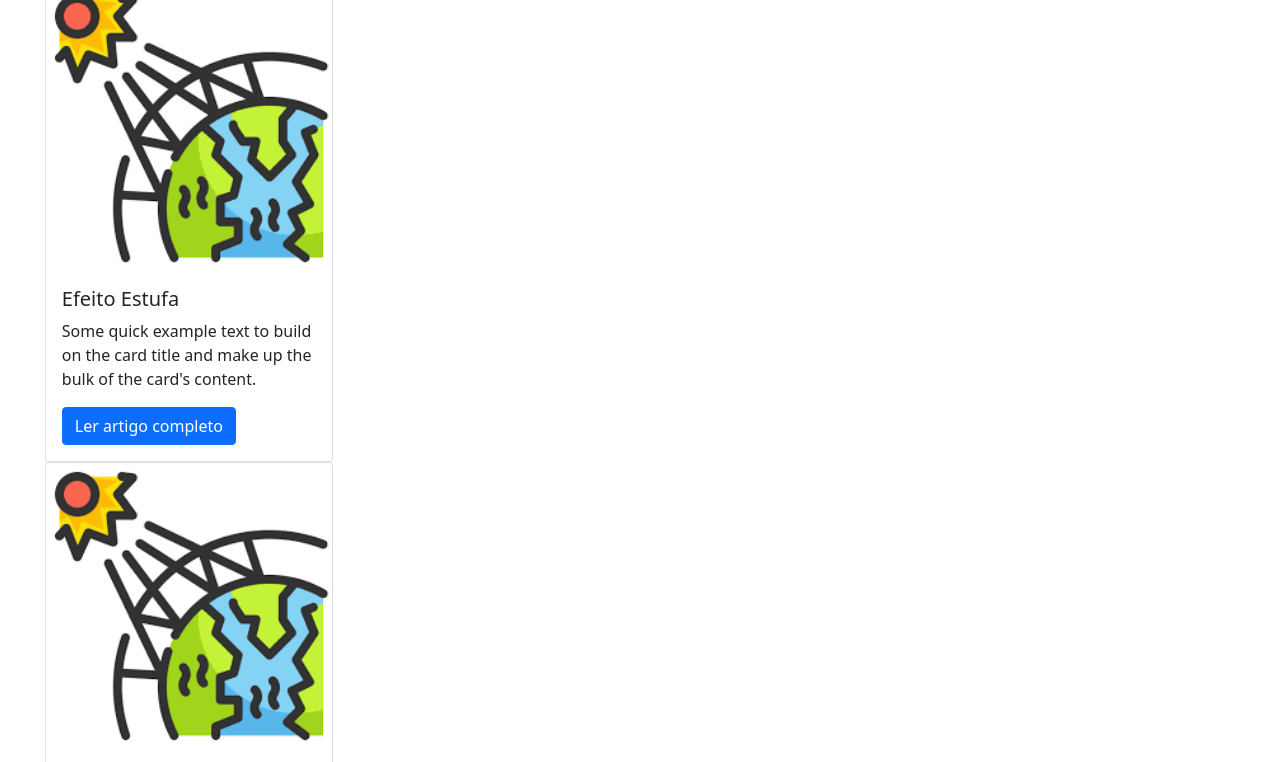
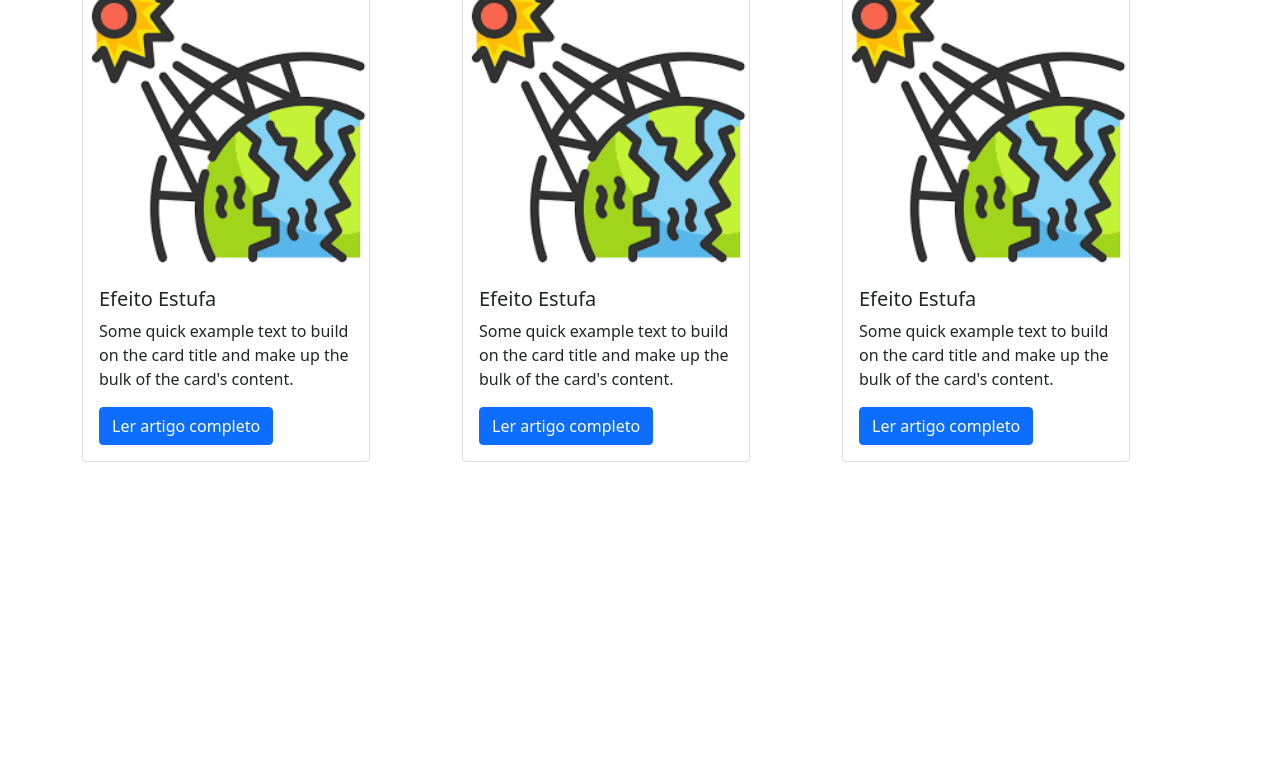
Before and after one commit to pinkthepink/aps-unip-primeiro-semestre, a plain HTML site: page Pag2.html in a window 1280 px wide. Shown: the part 234-996 px from the top of the page. After the commit the page ends 800 px from the top, so only its background shows below. Drawn offline with nearby package versions, Linux system fonts and the light colour scheme; files whose address does not match are found by name.

Commit message:
corrigindo os cards

```diff
--- a/Pag2.html
+++ b/Pag2.html
@@ -1,16 +1,22 @@
 <!doctype html>
 <html lang="pt-br">
+
 <head>
    <meta charset="utf-8">
    <link rel="stylesheet" href="css/pag2.css">
-  <link href="https://cdn.jsdelivr.net/npm/bootstrap@5.1.3/dist/css/bootstrap.min.css" rel="stylesheet" integrity="sha384-1BmE4kWBq78iYhFldvKuhfTAU6auU8tT94WrHftjDbrCEXSU1oBoqyl2QvZ6jIW3" crossorigin="anonymous">
-  <script src="https://cdn.jsdelivr.net/npm/bootstrap@5.1.3/dist/js/bootstrap.bundle.min.js" integrity="sha384-ka7Sk0Gln4gmtz2MlQnikT1wXgYsOg+OMhuP+IlRH9sENBO0LRn5q+8nbTov4+1p" crossorigin="anonymous"></script>
+   <link href="https://cdn.jsdelivr.net/npm/bootstrap@5.1.3/dist/css/bootstrap.min.css" rel="stylesheet"
+      integrity="sha384-1BmE4kWBq78iYhFldvKuhfTAU6auU8tT94WrHftjDbrCEXSU1oBoqyl2QvZ6jIW3" crossorigin="anonymous">
+   <script src="https://cdn.jsdelivr.net/npm/bootstrap@5.1.3/dist/js/bootstrap.bundle.min.js"
+      integrity="sha384-ka7Sk0Gln4gmtz2MlQnikT1wXgYsOg+OMhuP+IlRH9sENBO0LRn5q+8nbTov4+1p"
+      crossorigin="anonymous"></script>
    <title> EduTec Centro de controle Ambiental</title>
 </head>
+
 <body>
    <nav id="menu-horizontal">
       <ul>
-         <li><img #id="icon" src="C:\Users\juuhb\OneDrive\Desktop\estudo\html\1\aps-unip-primeiro-semestre\css\icon.png" height="30px" width="25px"> </li>
+         <li><img #id="icon" src="C:\Users\juuhb\OneDrive\Desktop\estudo\html\1\aps-unip-primeiro-semestre\css\icon.png"
+               height="30px" width="25px"> </li>
          <li><a href="pag1.html">Home</a></li>
          <li><a href="Pag2.html">Temas</a></li>
          <li><a href="pag3.html">Sobre Nós</a></li>
@@ -18,30 +24,46 @@
    </nav>
 
    <h1 id="titulo">Temas de estudo</h1>
-
-<div class="card" style="width: 18rem; margin-left: 3.5%;margin-right: 3.5%;">
+   <div class="container">
+      <div class="row">
+         <div class="col">
+            <div class="card" style="width: 18rem;">
                <img src="css\efeitoestufa.jpg" class="card-img-top" alt="Foto efeito estufa">
                <div class="card-body">
                   <h5 class="card-title">Efeito Estufa</h5>
-     <p class="card-text">Some quick example text to build on the card title and make up the bulk of the card's content.</p>
+                  <p class="card-text">Some quick example text to build on the card title and make up the bulk of the
+                     card's
+                     content.</p>
                   <a href="#" class="btn btn-primary">Ler artigo completo</a>
                </div>
             </div>
+         </div>
 
- <div class="card" style="width: 18rem; margin-left: 3.5%;margin-right: 3.5%;">
+
+         <div class="col">
+            <div class="card" style="width: 18rem;">
                <img src="css\efeitoestufa.jpg" class="card-img-top" alt="Foto efeito estufa">
                <div class="card-body">
                   <h5 class="card-title">Efeito Estufa</h5>
-     <p class="card-text">Some quick example text to build on the card title and make up the bulk of the card's content.</p>
+                  <p class="card-text">Some quick example text to build on the card title and make up the bulk of the
+                     card's
+                     content.</p>
                   <a href="#" class="btn btn-primary">Ler artigo completo</a>
                </div>
             </div>
+         </div>
 
- <div class="card" style="width: 18rem; margin-left: 3.5%;margin-right: 3.5%;">
+         <div class="col">
+            <div class="card" style="width: 18rem;">
                <img src="css\efeitoestufa.jpg" class="card-img-top" alt="Foto efeito estufa">
                <div class="card-body">
                   <h5 class="card-title">Efeito Estufa</h5>
-     <p class="card-text">Some quick example text to build on the card title and make up the bulk of the card's content.</p>
+                  <p class="card-text">Some quick example text to build on the card title and make up the bulk of the
+                     card's
+                     content.</p>
                   <a href="#" class="btn btn-primary">Ler artigo completo</a>
                </div>
             </div>
+         </div>
+      </div>
+   </div>
```
Lines whose indentation alone changed are shown as unchanged.
